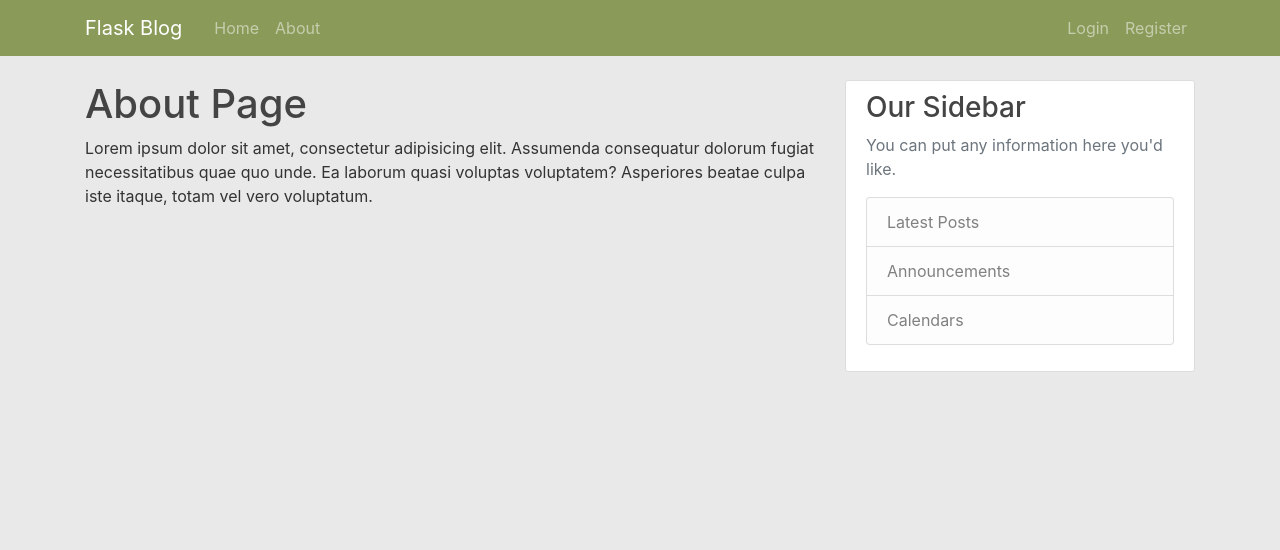
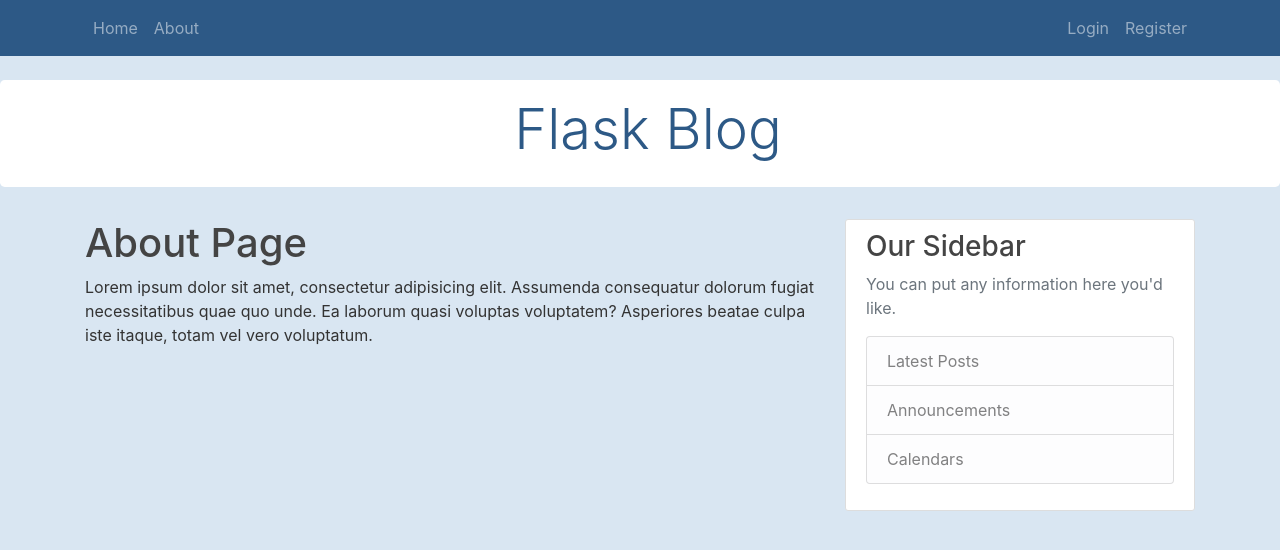
Before and after one commit to blazejosojca/flask_blog, a Flask app: page /about in a window 1280 px wide. Shown: the top 550 px of the page. Run offline with Flask 2, Linux system fonts and the light colour scheme; some libraries are stand-ins or nearby versions.

Commit message:
change in layout -added jumbotreon, change colours of site -mainly in base.html

```diff
--- a/app/static/main.css
+++ b/app/static/main.css
@@ -1,5 +1,5 @@
 body {
-  background: #E9E9E9;
+  background: #d9e6f2;
   color: #333333;
   margin-top: 5rem;
 }
@@ -9,7 +9,7 @@ h1, h2, h3, h4, h5, h6 {
 }
 
 .bg-steel {
-  background-color: #8A9B59;
+  background-color: #2d5986;
 }
 
 .site-header .navbar-nav .nav-link .navbar-brand{
@@ -21,7 +21,7 @@ h1, h2, h3, h4, h5, h6 {
 }
 
 .site-header .navbar-nav .nav-link.active {
-  font-weight: 500;
+  font-weight: 400;
 }
 
 .content-section {
@@ -82,3 +82,25 @@ a.article-title:hover {
 .navbar-brand {
 color: #ffffff;
 }
+
+.jumbotron {
+padding: 1rem;
+padding-top: 1rem;
+padding-right: 1rem;
+padding-bottom: 1rem;
+padding-left: 2rem;
+margin-bottom: 2 rem;
+background-color: white;
+border-radius: 0.2rem;
+border-top-left-radius: 0.3rem;
+border-top-right-radius: 0.3rem;
+border-bottom-right-radius: 0.3rem;
+border-bottom-left-radius: 0.3rem;
+text-align:center;
+}
+
+.display-3 {
+color: #2d5986;
+font-size: 3.5rem;
+font-weight: 300;
+}
--- a/app/templates/_post.html
+++ b/app/templates/_post.html
@@ -1,6 +1,5 @@
 <table>
     <tr>
-
         <td>{{ post.author.username }} writen : {{ post.body }}</td>
     </tr>
 </table>
--- a/app/templates/base.html
+++ b/app/templates/base.html
@@ -22,8 +22,8 @@
 <body>
   <header class="site-header">
     <nav class="navbar navbar-expand-md navbar-dark bg-steel fixed-top">
+      <div></div>
       <div class="container">
-        <a class="navbar-brand mr-4" href="/">Flask Blog</a>
         <button class="navbar-toggler" type="button" data-toggle="collapse" data-target="#navbarToggle" aria-controls="navbarToggle"
           aria-expanded="false" aria-label="Toggle navigation">
           <span class="navbar-toggler-icon"></span>
@@ -46,8 +46,15 @@
           </div>
         </div>
       </div>
+      </div>
     </nav>
   </header>
+  <div class="jumbotron">
+    <div class="container">
+      <h1 class="display-3">Flask Blog</h1>
+    </div>
+
+    </div>
   <main role="main" class="container">
     <div class="row">
       <div class="col-md-8">
--- a/app/templates/create_post.html
+++ b/app/templates/create_post.html
@@ -33,7 +33,6 @@
                         {{ form.content(class='form-control form-controllg')}}
                     {% endif %}
                 </div>
-
             </fieldset>
             <div class="form-group">
                 {{ form.submit(class='btn btn-outline-info') }}
```
